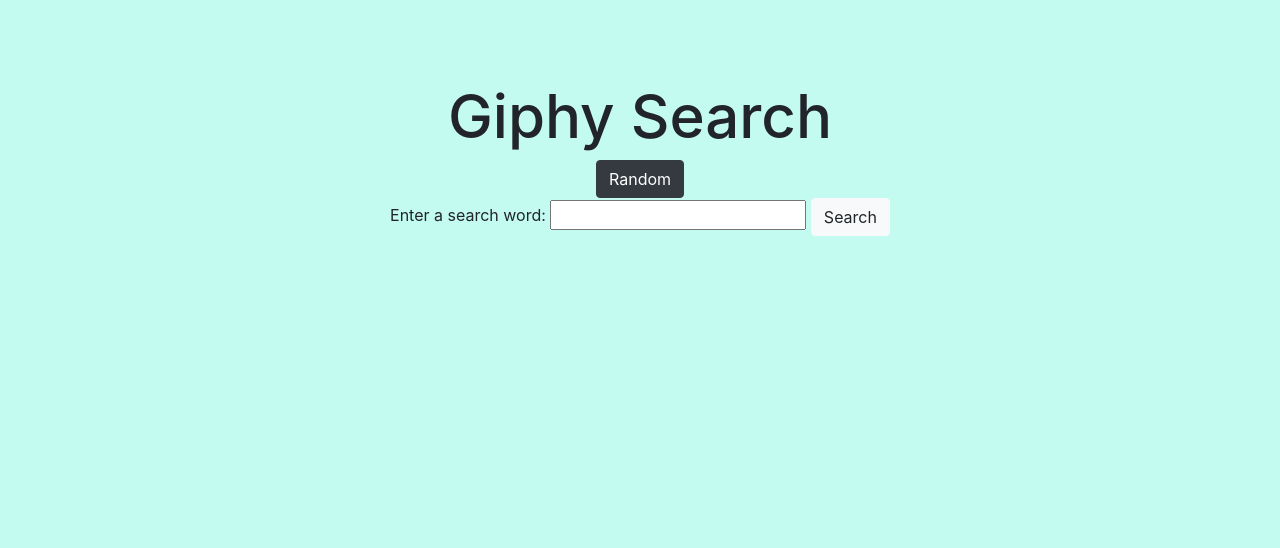
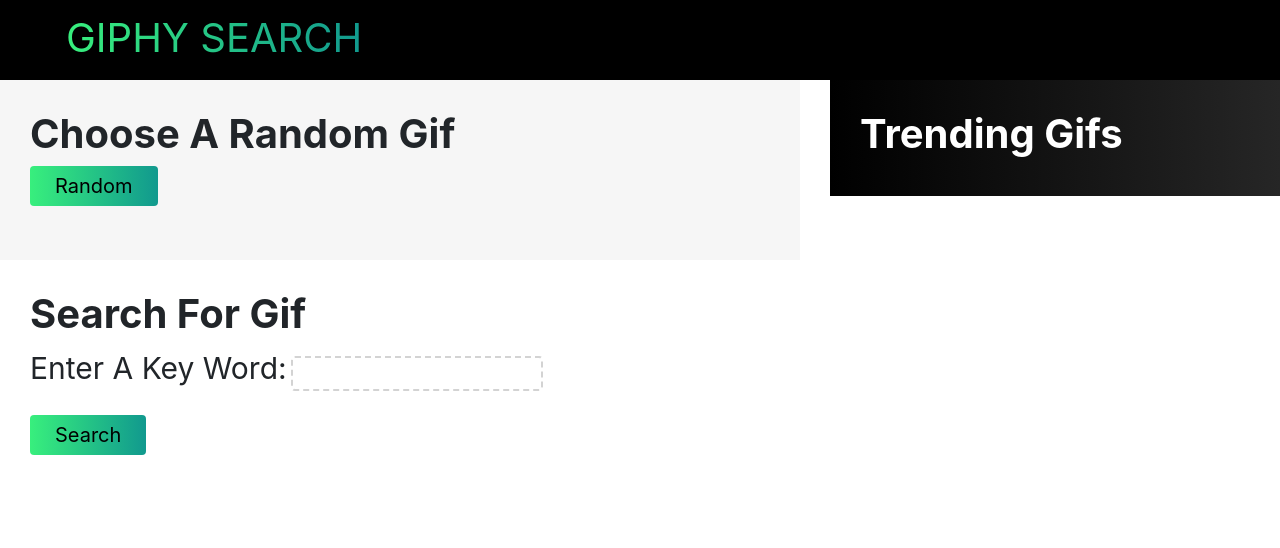
Before and after one commit to shanizalingle/giphy-search, a website built with webpack: page src/index.html in a window 1280 px wide. Built offline with nearby package versions, Linux system fonts and the light colour scheme; no server answers.

Commit message:
add css styling

```diff
--- a/src/css/styles.css
+++ b/src/css/styles.css
@@ -1,12 +1,136 @@
-body {
-  padding: 80px;
-  background-color: rgb(196, 251, 241);
-}
-
+/*Text Section*/
 h1 {
   font-size: 60px;
 }
 
-.container {
-  text-align: center;
+h2 {
+  font-size: 40px;
+  text-align: left;
+  font-weight: bold;
 }
+
+h3 {
+  font-size: 40px;
+  font-weight: bold;
+}
+
+h4 {
+  font-size: 40px;
+  font-weight: bold;
+  color: white;
+}
+
+p {
+  font-size: 30px;
+}
+
+/*Container Section*/
+#search_container {
+  padding: 30px;
+}
+
+#trending_container {
+  display: flex-box;
+	background: #000000;
+  background: linear-gradient(to left, #262626, #000000);
+  padding: 30px;
+	width: 450px;
+  height: 100%;
+	float: right;
+}
+
+#random_container {
+  background: #f6f6f6;
+  padding: 30px;
+  width: 800px;
+}
+
+#giphy-result {
+  padding: 30px;
+}
+
+#gif-search {
+  border-radius: 4px;
+  border-color:rgb(211, 211, 211);
+  height: 35px;
+  border-style:dashed;
+}
+/*
+#submit-btn {
+  font-size: 20px;
+  padding: 3px 20px;
+  background: #f5f5f5;
+  border: none;
+  border-radius: 4px;
+  cursor: pointer;
+  outline: none;
+} */
+
+#submit-btn {
+  font-size: 20px;
+  padding: 5px 25px;
+  background: #11998e;  /* fallback for old browsers */
+  background: -webkit-linear-gradient(to right, #38ef7d, #11998e);
+  background: linear-gradient(to right, #38ef7d, #11998e);
+  border: none;
+  border-radius: 4px;
+  cursor: pointer;
+  outline: none;
+}
+
+#random-btn {
+  font-size: 20px;
+  padding: 5px 25px;
+  background: #11998e;  /* fallback for old browsers */
+  background: -webkit-linear-gradient(to right, #38ef7d, #11998e);
+  background: linear-gradient(to right, #38ef7d, #11998e);
+  border: none;
+  border-radius: 4px;
+  cursor: pointer;
+  outline: none;
+}
+/*Navbar section*/
+* {
+  box-sizing: border-box;
+  margin: 0;
+  padding: 0;
+  scroll-behavior: smooth;
+}
+
+.navbar {
+  background: #000000;
+  height: 80px;
+  display: flex;
+  justify-content: center;
+  align-items: center;
+  font-size: 1.2rem;
+  position: sticky;
+  top: 0;
+  z-index: 999;
+}
+
+.navbar__container {
+  display: flex;
+  justify-content: space-between;
+  height: 80px;
+  z-index: 1;
+  width: 100%;
+  max-width: 1300px;
+  margin: 0 auto;
+  padding: 0 50px;
+}
+
+#navbar__logo {
+  background: #11998e;  /* fallback for old browsers */
+  background: -webkit-linear-gradient(to right, #38ef7d, #11998e);
+  background: linear-gradient(to right, #38ef7d, #11998e);
+  background-size: 100%;
+  -webkit-background-clip: text;
+  -moz-background-clip: text;
+  -webkit-text-fill-color: transparent;
+  -moz-text-fill-color: transparent;
+  align-items: center;
+  cursor: pointer;
+  text-decoration: none;
+  font-size: 2.5rem;
+}
--- a/src/gph-srch.js
+++ b/src/gph-srch.js
@@ -3,9 +3,10 @@
 import { printSearch } from "./index.js";
 import { printError } from "./index.js";
 
+
 export function getTrendingGiphy(){
 	let trendingRequest = new XMLHttpRequest();
-	const trendingURL = `https://api.giphy.com/v1/gifs/trending?api_key=${process.env.API_KEY}&limit=10&rating=g`
+	const trendingURL = `https://api.giphy.com/v1/gifs/trending?api_key=P9L5r8zyDwrySaO0tjCla06Q2ec7Npqp&limit=12&rating=g`
 
 	trendingRequest.addEventListener("loadend", function(){
 		const response = JSON.parse(this.responseText);
@@ -20,7 +21,7 @@
 
 export function getRandomGiphy(){
 	let randomRequest = new XMLHttpRequest();
-	const randomURL = `https://api.giphy.com/v1/gifs/random?api_key=${process.env.API_KEY}&tag=&rating=g`
+	const randomURL = `https://api.giphy.com/v1/gifs/random?api_key=P9L5r8zyDwrySaO0tjCla06Q2ec7Npqp&tag=&rating=g`
 
 	randomRequest.addEventListener("loadend", function(){
 			const response = JSON.parse(this.responseText);
@@ -35,7 +36,7 @@
 
 export function getSearchGiphy(query){
 	let searchRequest = new XMLHttpRequest();
-	const searchURL = `https://api.giphy.com/v1/gifs/search?api_key=${process.env.API_KEY}&q=${query}&limit=25&offset=0&rating=g&lang=en`;
+	const searchURL = `https://api.giphy.com/v1/gifs/search?api_key=P9L5r8zyDwrySaO0tjCla06Q2ec7Npqp&q=${query}&limit=15&offset=0&rating=g&lang=en`;
 
 	searchRequest.addEventListener("loadend", function(){
 			const response = JSON.parse(this.responseText);
--- a/src/index.html
+++ b/src/index.html
@@ -4,25 +4,32 @@
     <title>Giphy Search</title>
   </head>
   <body>
-    <div class="container">
-      <h1>Giphy Search</h1>
-
-      <div class="random-box" id="giphy-random-result">
-        <form id="random-form">
-          <button type="submit" class="btn btn-dark" id="random-btn">Random</button>
-        </form>
+    <nav class="navbar">
+      <div class="navbar__container">
+        <p id="navbar__logo">GIPHY SEARCH</p>
       </div>
-
+    </nav>
+    <div id="trending_container">
+      <h4>Trending Gifs</h4>
+      <div class="trending-box" id="giphy-trending-result">
+      </div>
+    </div>
+    <div id="random_container">
+      <h3>Choose A Random Gif</h3>
+      <form id="random-form">
+        <button type="submit" id="random-btn">Random</button><br><br>
+      </form>
+      <div class="random-box" id="giphy-random-result"></div>
+    </div>
+    <div id="search_container">
       <form id="search-form">
-        <label for="gif-search">Enter a search word:</label>
-        <input id="gif-search" type="text" name="gif-search">
-        <button type="submit" class="btn btn-light" id="submit-btn">Search</button>
+        <h2>Search For Gif</h2>
+        <label for="gif-search"><p>Enter A Key Word:</p></label>
+        <input id="gif-search" type="text" name="gif-search"><br>
+        <button type="submit" id="submit-btn">Search</button>
       </form>
     </div>
-
-		<div class="result-box" id="giphy-result">
-		</div>
-
-    <div class="trending-box" id="giphy-trending-result"></div>
+      <div class="result-box" id="giphy-result">
+      </div>
   </body>
 </html>
--- a/src/index.js
+++ b/src/index.js
@@ -65,4 +65,5 @@
 	document.querySelector('form#search-form').addEventListener("submit", searchFormSubmit);
 	document.querySelector('form#random-form').addEventListener("submit", randomFormSubmit);
   getTrendingGiphy();
+
 })
```
